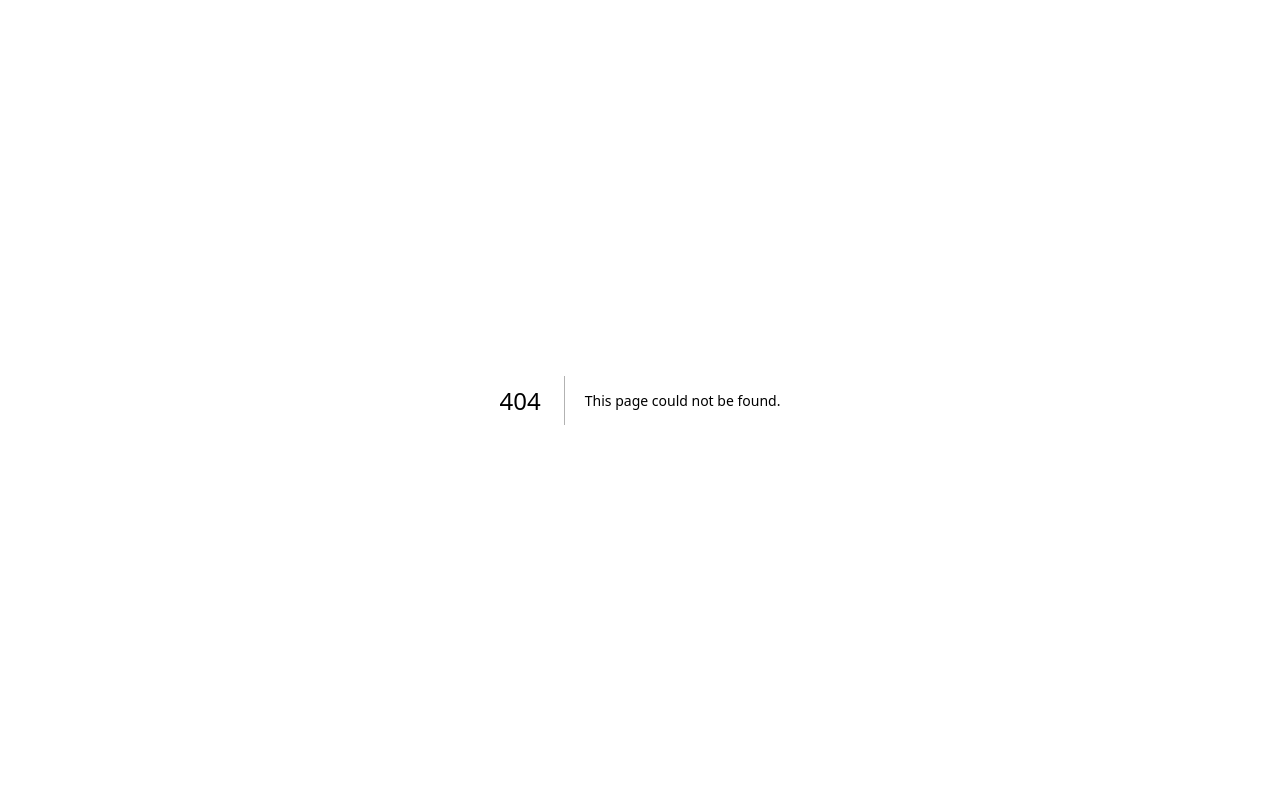
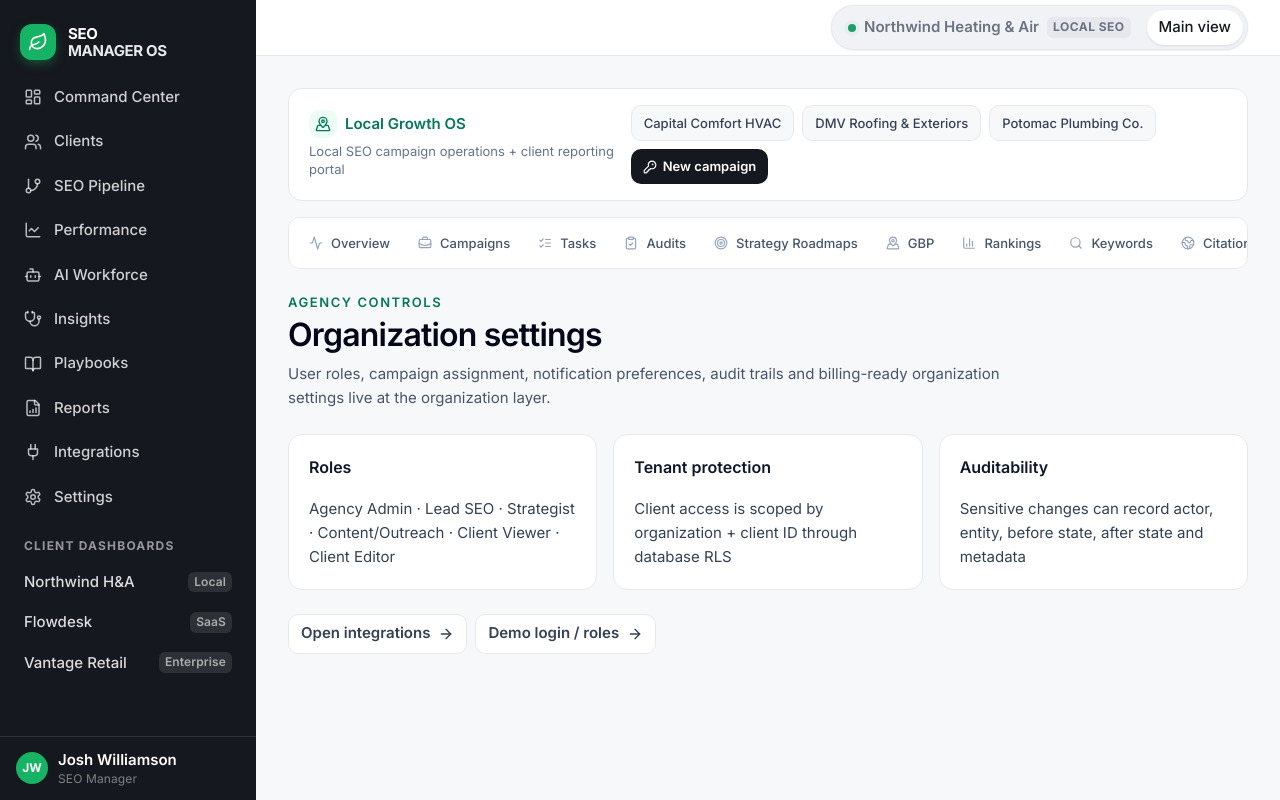
Before and after one commit to branderboy/seo-manager-os, a Next.js app: page /growth/settings in a window 1280 px wide. Before the commit this address had no page. Built offline with nearby package versions, Linux system fonts and the light colour scheme.

Commit message:
feat(local-growth): add organization settings route

```diff
--- /dev/null
+++ b/src/app/(os)/growth/settings/page.tsx
@@ -0,0 +1,5 @@
+import { SettingsScreen } from "@/components/local-growth/module-screens";
+
+export default function GrowthSettingsPage() {
+  return <SettingsScreen />;
+}
```
